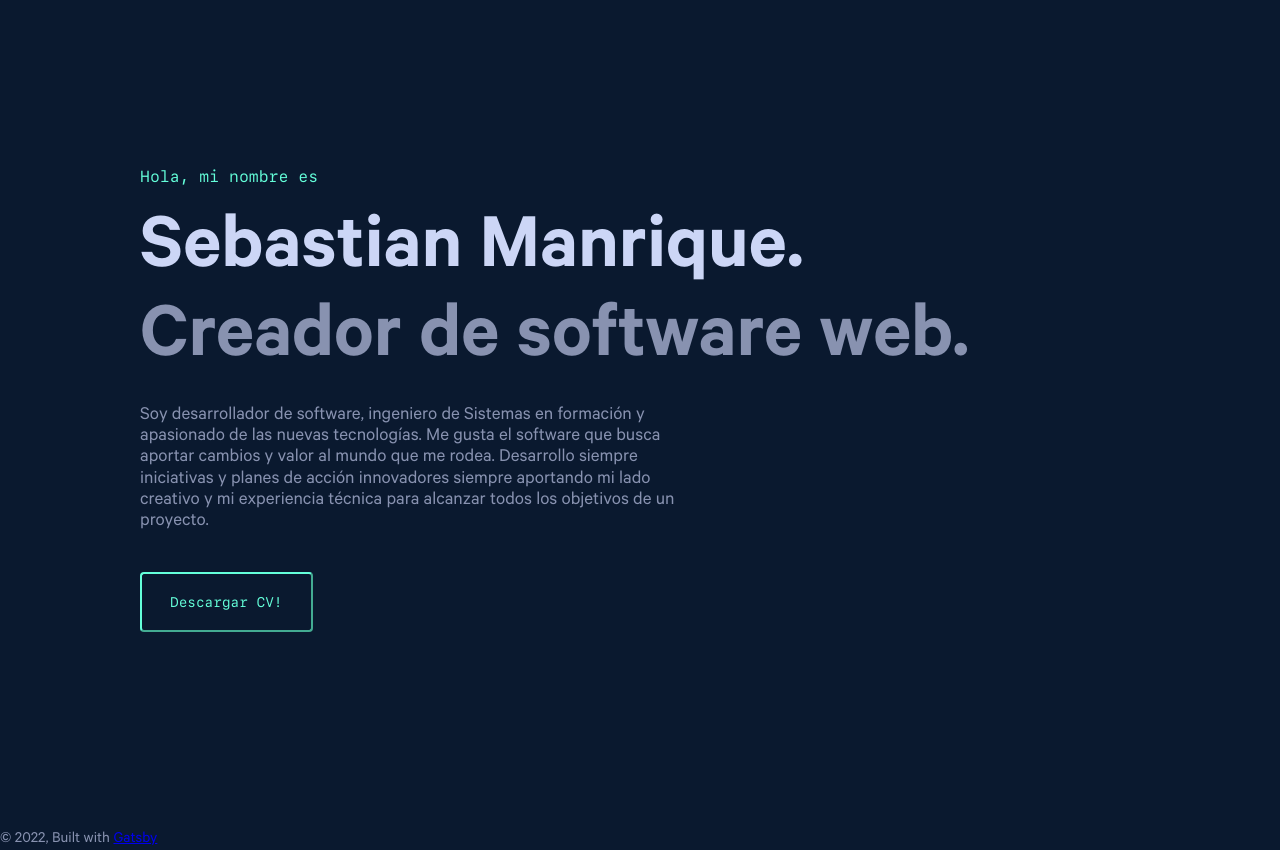
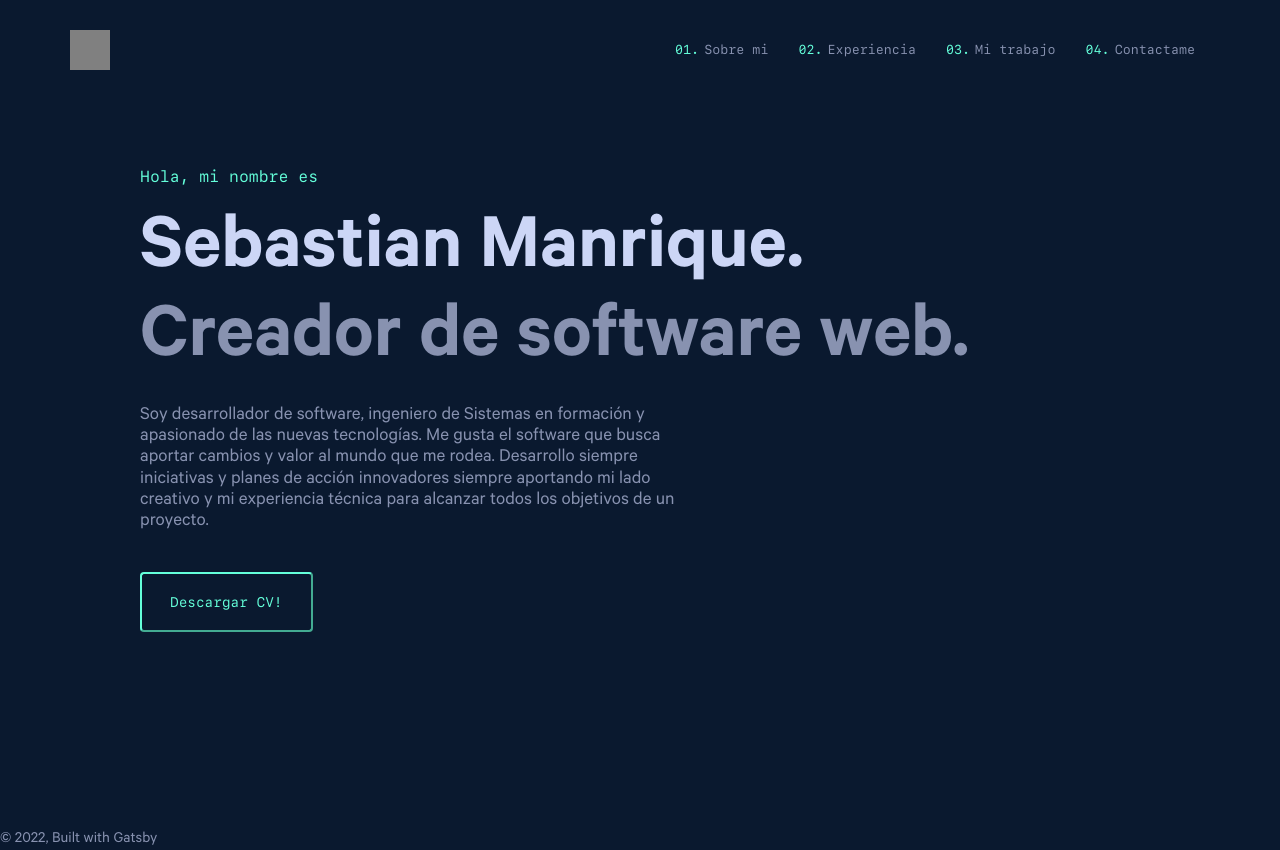
Before and after one commit to SManriqueDev/portfolio-site, a Gatsby site: page / in a window 1280 px wide. Built offline with nearby package versions, Linux system fonts and the light colour scheme; Gatsby itself is replaced by a stand-in of ours.

Commit message:
feat: navbar header

```diff
--- a/src/components/header.js
+++ b/src/components/header.js
@@ -1,33 +1,32 @@
 import * as React from "react"
 import PropTypes from "prop-types"
 import { Link } from "gatsby"
+import * as headerStyles from "./header.module.css"
 
 const Header = ({ siteTitle }) => (
-  <header
-    style={{
-      background: `rebeccapurple`,
-      marginBottom: `1.45rem`,
-    }}
-  >
-    <div
-      style={{
-        margin: `0 auto`,
-        maxWidth: 960,
-        padding: `1.45rem 1.0875rem`,
-      }}
-    >
-      <h1 style={{ margin: 0 }}>
-        <Link
-          to="/"
-          style={{
-            color: `white`,
-            textDecoration: `none`,
-          }}
-        >
-          {siteTitle}
-        </Link>
-      </h1>
-    </div>
+  <header className={headerStyles.header}>
+    <nav className={headerStyles.nav}>
+      {/* Logo */}
+      <div className={headerStyles.logo}></div>
+      {/* Menu */}
+      <div>
+        <ol className={headerStyles.menu}>
+          <li className={headerStyles.item}>
+            <a href="">Sobre mi</a>{" "}
+          </li>
+          <li className={headerStyles.item}>
+            <a href="">Experiencia</a>
+          </li>
+
+          <li className={headerStyles.item}>
+            <a href="">Mi trabajo</a>
+          </li>
+          <li className={headerStyles.item}>
+            <a href="">Contactame</a>
+          </li>
+        </ol>
+      </div>
+    </nav>
   </header>
 )
 
--- /dev/null
+++ b/src/components/header.module.css
@@ -0,0 +1,46 @@
+.header {
+  font-family: var(--font-mono);
+  font-size: var(--fz-xs);
+  display: flex;
+  justify-content: space-between;
+  align-items: center;
+  padding: 0 50px;
+  position: fixed;
+  left: 20px;
+  right: 20px;
+
+  height: var(--nav-height);
+}
+.nav {
+  width: 100%;
+  justify-content: space-between;
+  display: flex;
+  align-items: center;
+}
+.logo {
+  width: 40px;
+  height: 40px;
+  background-color: gray;
+}
+.menu {
+  display: flex;
+  align-items: center;
+  justify-content: space-between;
+  list-style: none;
+}
+.item {
+  margin: 0px 5px;
+  position: relative;
+  counter-increment: item 1;
+}
+
+.item a {
+  padding: 10px;
+}
+
+.item a::before {
+  content: "0" counter(item) ".";
+  margin-right: 5px;
+  color: var(--green);
+  text-align: right;
+}
--- a/src/components/layout.css
+++ b/src/components/layout.css
@@ -30,6 +30,9 @@
   --fz-xl: 20px;
   --fz-xxl: 22px;
   --fz-heading: 32px;
+
+  /* Globals */
+  --nav-height: 100px;
 }
 
 html {
@@ -94,3 +97,11 @@ small,
 .text_small {
   font-size: 0.667rem;
 }
+
+a {
+  display: inline-block;
+  text-decoration: none;
+  text-decoration-skip-ink: auto;
+  color: inherit;
+  position: relative;
+}
--- a/src/components/layout.js
+++ b/src/components/layout.js
@@ -26,8 +26,8 @@ const Layout = ({ children }) => {
   `)
 
   return (
-    <>
-      {/* <Header siteTitle={data.site.siteMetadata?.title || `Title`} /> */}
+    <div style={{ display: "flex", flexDirection: "column" }}>
+      <Header siteTitle={data.site.siteMetadata?.title || `Title`} />
       <div
         style={
           {
@@ -48,7 +48,7 @@ const Layout = ({ children }) => {
           <a href="https://www.gatsbyjs.com">Gatsby</a>
         </footer>
       </div>
-    </>
+    </div>
   )
 }
 
```
